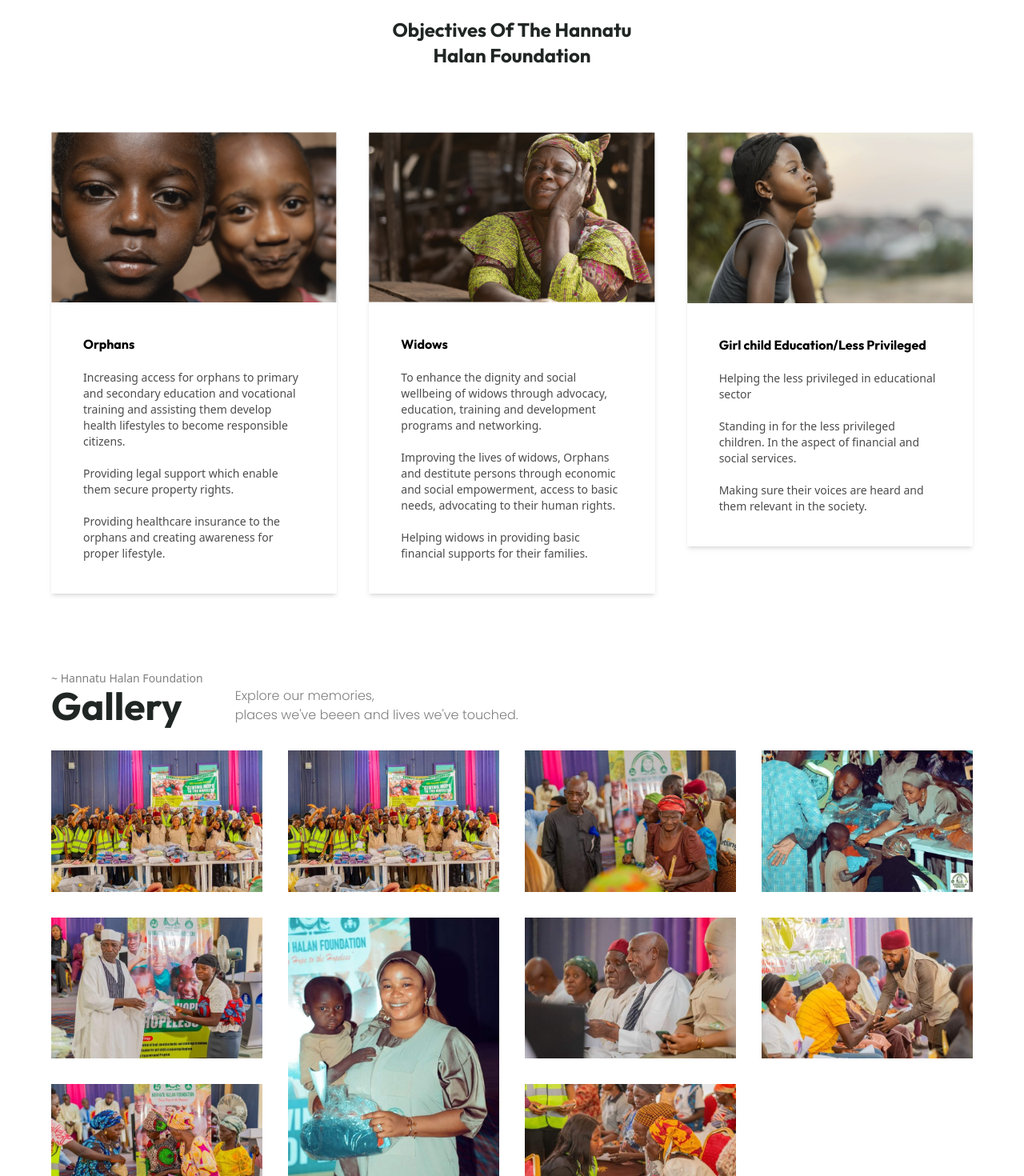
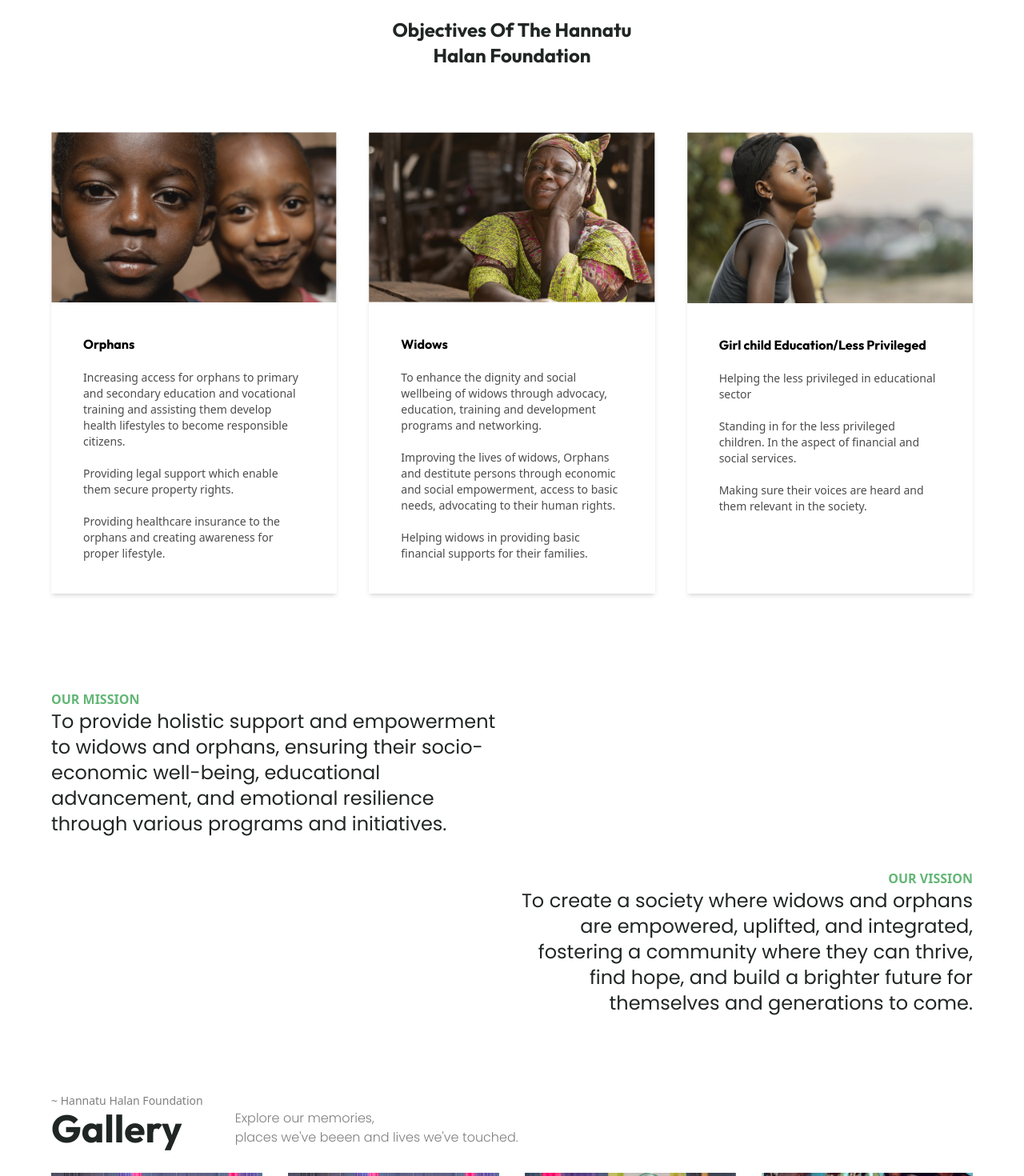
Before and after one commit to Codebee50/Hanatuhalan, a React (Vite) app: page / in a window 1280 px wide. Shown: the part 1188-2658 px from the top of the page at 80% size. Built offline with nearby package versions, Linux system fonts and the light colour scheme.

Commit message:
added mv section

```diff
--- a/src/App.jsx
+++ b/src/App.jsx
@@ -5,6 +5,7 @@
 import Gallery from "./sections/Gallery"
 import Contact from "./sections/Contact"
 import TeamSection from "./sections/TeamSection"
+import MissionVission from "./sections/MissionVission"
 
 export default function App() {
   return (
@@ -19,6 +20,8 @@
 
       <Objectives/>
 
+      <MissionVission/>
+
       <Gallery/>
 
       <TeamSection/>
--- /dev/null
+++ b/src/components/LargeText.jsx
@@ -0,0 +1,11 @@
+
+
+const LargeText = (props) => {
+  return (
+    <p className="sm:max-w-[80%] lg:max-w-[50%] text-dark-txt text-lg sm:text-xl md:text-2xl font-poppins">
+        {props.text}
+    </p>
+  )
+}
+
+export default LargeText
--- a/src/components/ObjectiveCard.jsx
+++ b/src/components/ObjectiveCard.jsx
@@ -1,37 +1,38 @@
-import {motion} from 'framer-motion'
+import { motion } from "framer-motion";
 
-const ObjectiveCard = ({imgURL, label, body}) => {
+const ObjectiveCard = ({ imgURL, label, body, index }) => {
   const objectiveCardVariants = {
-        hidden:{
-            opacity:0,
-            y: -100
-
+    hidden: {
+      opacity: 0,
+      y: -100,
     },
-        show:{
-            opacity:1,
-            y:0 }
-    }
+    show: {
+      opacity: 1,
+      y: 0,
+    },
+  };
   return (
-    <motion.div className={`flex flex-col-reverse items-center w-full shadow-md`}
+    <motion.div
+      className={`flex flex-col items-start justify-start w-full shadow-md`}
       variants={objectiveCardVariants}
       initial="hidden"
       whileInView="show"
-    viewport={{once:true, amount:0.3}}
-    transition={{duration:0.6, ease:'easeInOut', delay:0}}>
+      viewport={{ once: true, amount: 0.3 }}
+      transition={{ duration: 0.6, ease: "easeInOut", delay: index*0.3}}
+    >
+      <div className="w-full md:max-w-lg">
+        <img src={imgURL} alt="" className="w-full" />
+      </div>
       <article className="w-full max-w-lg p-10 flex flex-col relative">
         <h2 className="font-outfit font-bold">{label}</h2>
-            {
-                body.map((item)=>(
-                    <p key={item} className="mt-5 text-sm opacity-70 ">{item}</p>
-                ))
-            }
+        {body.map((item) => (
+          <p key={item} className="mt-5 text-sm opacity-70 ">
+            {item}
+          </p>
+        ))}
       </article>
+    </motion.div>
+  );
+};
 
-        <div className="w-full md:max-w-lg">
-            <img src={imgURL} alt=""  className="w-full"/>
-        </div>
-    </motion.div>
-  )
-}
-
-export default ObjectiveCard
+export default ObjectiveCard;
--- a/src/constants/index.js
+++ b/src/constants/index.js
@@ -95,7 +95,8 @@
     breakup:true,
     subLinks: [
       { href: "#about", label: "About us" },
-      { href: "#about", label: "Mision and Vision" },
+      { href: "#mv", label: "Mision and Vision" },
+      { href: "#objectives", label: "Our Objectives" },
       { href: "#team", label: "Management Staff" },
     ],
   },
--- /dev/null
+++ b/src/sections/MissionVission.jsx
@@ -0,0 +1,59 @@
+import { motion } from "framer-motion";
+import LargeText from "../components/LargeText";
+
+const MissionVission = () => {
+  return (
+    <section
+      className="w-full mt-10 flex flex-col padding-x scroll-mt-[60px] min-h-[60vh]"
+      id="mv"
+    >
+      <motion.div className="mt-20"
+      initial={{
+        opacity:0, y:-200
+      }}
+      whileInView={{
+        opacity:1, y:0
+      }}
+      transition={{delay:0.1, duration:1, ease: 'easeInOut'}}
+      viewport={{once:true}}
+      >
+        <p className="font-bold text-dark-green">OUR MISSION</p>
+        {/* <p className="sm:max-w-[80%] lg:max-w-[50%] text-dark-txt text-xl md:text-2xl font-poppins">
+          To provide holistic support and empowerment to widows and orphans,
+          ensuring their socio-economic well-being, educational advancement, and
+          emotional resilience through various programs and initiatives.
+        </p> */}
+
+        <LargeText text={`To provide holistic support and empowerment to widows and orphans,
+          ensuring their socio-economic well-being, educational advancement, and
+          emotional resilience through various programs and initiatives.`}></LargeText>
+      </motion.div>
+
+      <motion.div className="mt-10 flex flex-col justify-end items-end text-end"
+      initial={{
+        opacity:0, y:300
+      }}
+      whileInView={{
+        opacity:1, y:0
+      }}
+      transition={{delay:0.1, duration:1, ease:'easeInOut'}}
+      viewport={{once:true}}
+      >
+        <p className="font-bold text-dark-green">OUR VISSION</p>
+        {/* <p className="sm:max-w-[80%] lg:max-w-[50%] text-dark-txt text-xl md:text-2xl font-poppins">
+          To create a society where widows and orphans are empowered, uplifted,
+          and integrated, fostering a community where they can thrive, find
+          hope, and build a brighter future for themselves and generations to
+          come.
+        </p> */}
+
+        <LargeText text={`To create a society where widows and orphans are empowered, uplifted,
+          and integrated, fostering a community where they can thrive, find
+          hope, and build a brighter future for themselves and generations to
+          come.`}/>
+      </motion.div>
+    </section>
+  );
+};
+
+export default MissionVission;
--- a/src/sections/Objectives.jsx
+++ b/src/sections/Objectives.jsx
@@ -16,16 +16,16 @@
 }
 const Objectives = () => {
   return (
-    <section className="w-full flex flex-col padding-x ">
+    <section className="w-full flex flex-col padding-x scroll-mt-[60px] " id="objectives">
         <h1 className="text-center font-bold text-2xl font-outfit text-dark-txt">Objectives Of The Hannatu <br /> Halan Foundation</h1>
 
-        <motion.div className="w-full grid grid-cols-1 md:grid-cols-2 lg:grid-cols-3 m gap-10 items-start mt-20"
+        <motion.div className="w-full grid grid-cols-1 md:grid-cols-2 lg:grid-cols-3 m gap-10 items-stretch mt-20 justify-stretch"
         variants={objectiveCardContainerVariants}
         initial="hidden"
         whileInView="show">
             {
-                objectivesList.map((obj)=>(
-                    <ObjectiveCard key={obj.label} {...obj}/>
+                objectivesList.map((obj, index)=>(
+                    <ObjectiveCard key={obj.label} {...obj} index={index}/>
                 ))
             }
         </motion.div>
--- a/tailwind.config.js
+++ b/tailwind.config.js
@@ -34,7 +34,8 @@
         "open-menu": "open-menu 0.5s ease-in-out forwards",
       },
       backgroundImage:{
-        'hero-small': "url('/src/assets/images/boys-small.png')"
+        'hero-small': "url('/src/assets/images/boys-small.png')",
+        'gridbackground': "url('/src/assets/images/backgroundgrid.svg')"
       }
     },
   },
```
Also changed, not shown: src/assets/images/backgroundgrid.svg (added). Lines whose indentation alone changed are shown as unchanged.
